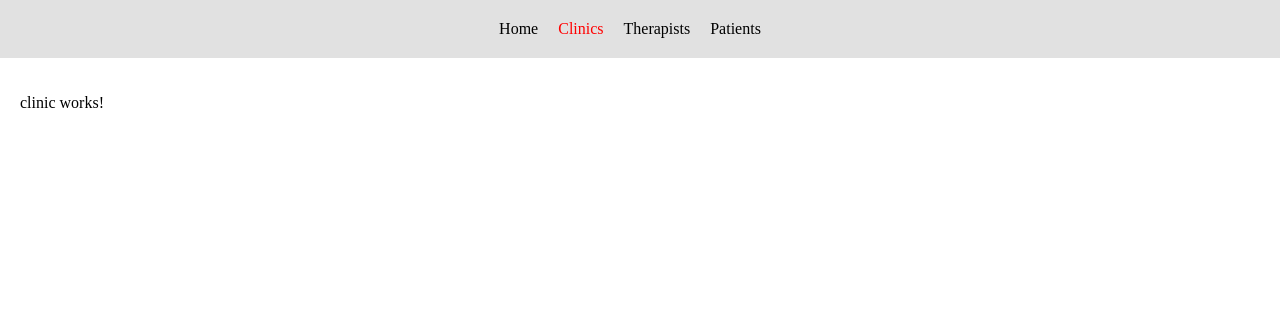
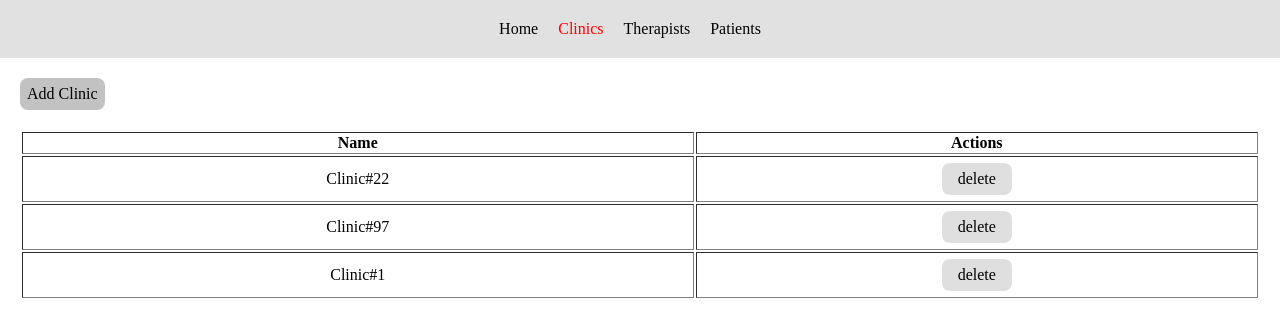
Before and after one commit to facetrollex/medical-service-app, an Angular app: page /clinic in a window 1280 px wide. Shown: the top 336 px of the page. Built offline with nearby package versions, Linux system fonts and the light colour scheme; no server answers.

Commit message:
Clinic service, add/delete/getAll actions, mock file for clinics

```diff
--- a/src/app/app.module.ts
+++ b/src/app/app.module.ts
@@ -9,6 +9,7 @@ import { HomeComponent } from './home/home.component';
 import { ClinicComponent } from './clinic/clinic.component';
 import { TherapistComponent } from './therapist/therapist.component';
 import { PatientComponent } from './patient/patient.component';
+import { ClinicService } from './services/clinic.service';
 
 @NgModule({
   declarations: [
@@ -23,7 +24,7 @@ import { PatientComponent } from './patient/patient.component';
     BrowserModule,
     RoutingModule,
   ],
-  providers: [LocalStorageService],
+  providers: [LocalStorageService, ClinicService],
   bootstrap: [AppComponent],
 })
 export class AppModule { }
--- a/src/app/clinic/clinic.component.html
+++ b/src/app/clinic/clinic.component.html
@@ -1,3 +1,30 @@
-<p>
-  clinic works!
-</p>
+<div>
+  <div class="add-entity" (click)="showAddForm = !showAddForm">
+    Add Clinic
+  </div>
+  <div class="add-entity-form" *ngIf="showAddForm">
+    <form (keydown.enter)="$event.preventDefault()">
+      <div>
+        <span>Name:</span>
+        <input type="text" #name>
+      </div>
+      <div>
+        <button type="button" (click)="addClinic(name.value)">Submit</button>
+      </div>
+    </form>
+  </div>
+  <table border="1" class="entity-table">
+    <tr>
+      <th>Name</th>
+      <th>Actions</th>
+    </tr>
+    <tr *ngFor="let clinic of clinics">
+      <td>
+        {{ clinic.name }}
+      </td>
+      <td>
+        <div class="entity-action" (click)="deleteClinic(clinic.id)">delete</div>
+      </td>
+    </tr>
+  </table>
+</div>
--- a/src/app/clinic/clinic.component.ts
+++ b/src/app/clinic/clinic.component.ts
@@ -1,4 +1,6 @@
 import { Component, OnInit } from '@angular/core';
+import { ClinicService } from '../services/clinic.service';
+import { Clinic } from '../models/clinic';
 
 @Component({
   selector: 'app-clinic',
@@ -7,9 +9,33 @@ import { Component, OnInit } from '@angular/core';
 })
 export class ClinicComponent implements OnInit {
 
-  constructor() { }
+  public clinics: Clinic[];
 
-  ngOnInit() {
+  public showAddForm = false;
+
+  constructor(private clinicService: ClinicService) { }
+
+  ngOnInit(): void {
+    this.clinics = this.clinicService.getAll();
+  }
+
+  public deleteClinic(id: string): void {
+    this.clinicService.deleteEntity(id).then((clinics) => {
+      this.clinics = clinics;
+    });
+  }
+
+  public addClinic(clinicName: string): void {
+
+    const clinic: Clinic = {
+      id: Math.random().toString(36).substring(7),
+      name: clinicName,
+    };
+
+    this.clinicService.addEntity(clinic).then((clinics) => {
+      this.clinics = clinics;
+      this.showAddForm = false;
+    });
   }
 
 }
--- /dev/null
+++ b/src/app/data-mock/clinic.ts
@@ -0,0 +1,7 @@
+import { Clinic } from '../models/clinic';
+
+export const clinics: Clinic[] = [
+  { id: 'kgqc0n', name: 'Clinic#22' },
+  { id: 'ocbqlq', name: 'Clinic#97' },
+  { id: 'esypyo', name: 'Clinic#1' },
+];
--- /dev/null
+++ b/src/app/services/clinic.service.ts
@@ -0,0 +1,28 @@
+import { Injectable } from '@angular/core';
+
+import { clinics } from '../data-mock/clinic';
+import { Clinic } from '../models/clinic';
+
+@Injectable()
+export class ClinicService {
+  private clinics: Clinic[];
+
+  constructor() {
+    this.clinics = clinics;
+  }
+
+  public getAll(): Clinic[] {
+    return this.clinics;
+  }
+
+  public deleteEntity(id: string): Promise<Clinic[]> {
+    this.clinics = this.clinics.filter(item => item.id !== id);
+    return Promise.resolve(this.clinics);
+  }
+
+  public addEntity(entity: Clinic): Promise<Clinic[]> {
+    this.clinics.push(entity);
+    return Promise.resolve(this.clinics);
+  }
+
+}
--- a/src/styles.scss
+++ b/src/styles.scss
@@ -2,3 +2,43 @@ body {
   padding: 0;
   margin: 0;
 }
+
+.add-entity {
+  float: left;
+  background: rgba(128, 128, 128, 0.48);;
+  padding: 7px;
+  border-radius: 8px;
+  margin-bottom: 20px;
+  cursor: pointer;
+}
+
+.add-entity-form {
+  float: left;
+  width: 100%;
+  div {
+    width: 30%;
+    margin: 15px;
+  }
+  button {
+    width: 48%;
+    height: 35px;
+  }
+}
+
+.entity-table {
+  width: 100%;
+  border-style: hidden;
+  tr {
+    td {
+      text-align: center;
+      div.entity-action {
+        cursor: pointer;
+        padding: 7px;
+        width: 10%;
+        background-color: rgba(128, 128, 128, 0.25);
+        border-radius: 8px;
+        margin: 5px auto;
+      }
+    }
+  }
+}
```
